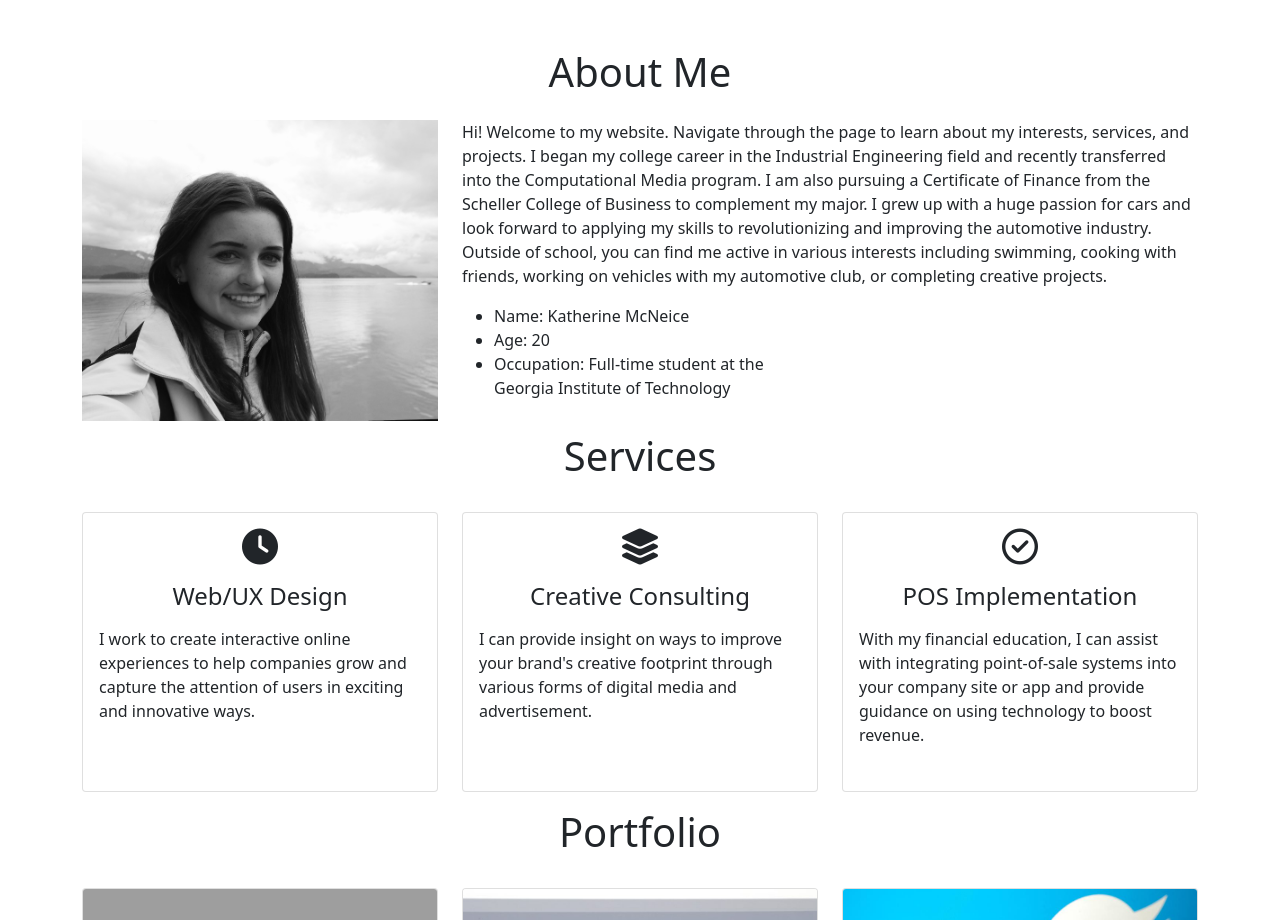
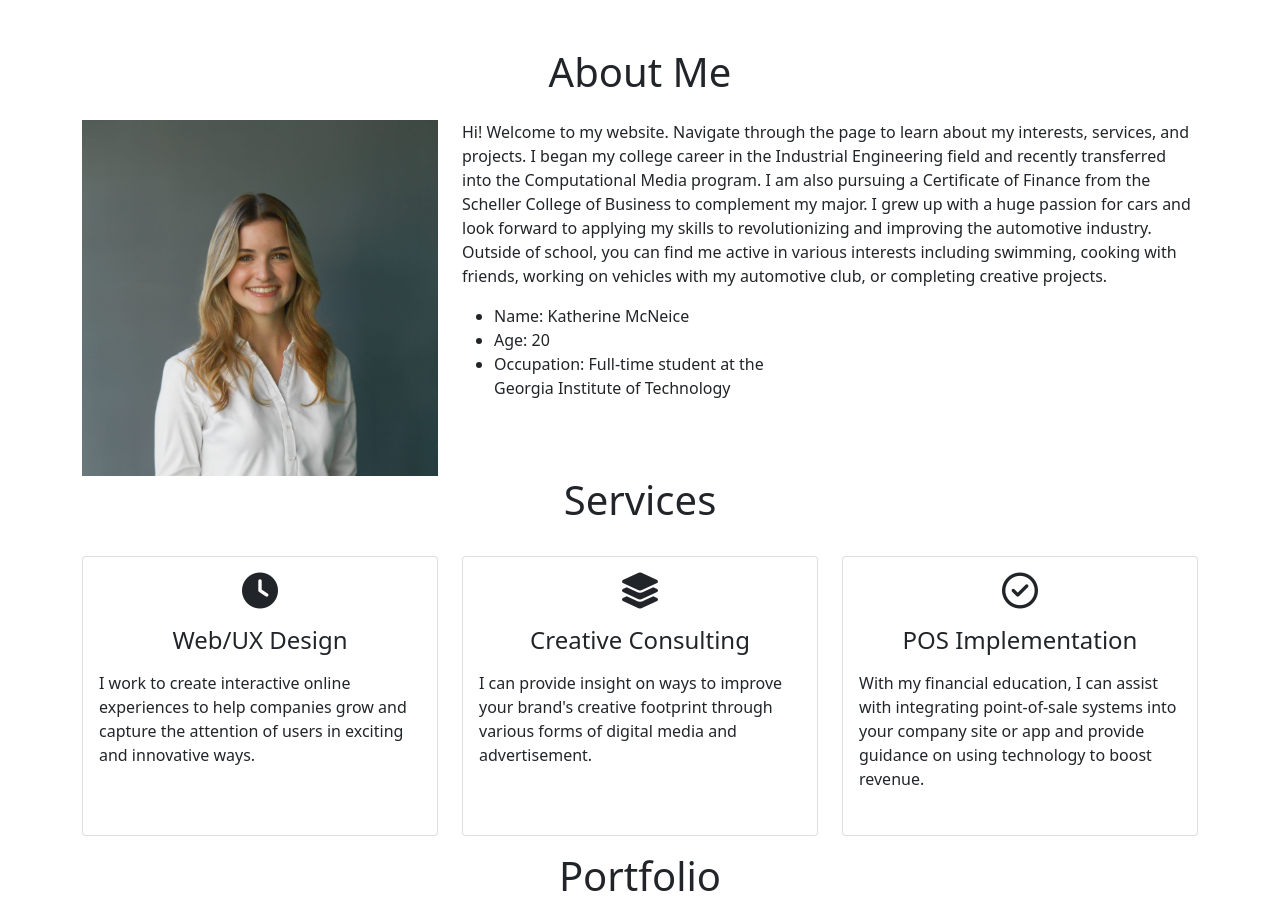
Before and after one commit to katherinem23/my-portfolio, a plain HTML site: page index.html in a window 1280 px wide. Shown: the part 800-1720 px from the top of the page. Drawn offline with nearby package versions, Linux system fonts and the light colour scheme; grey boxes are pictures that could not be loaded; files whose address does not match are found by name.

Commit message:
updated headshot

```diff
--- a/index.html
+++ b/index.html
@@ -59,7 +59,7 @@
             <h1 class="text-center">About Me</h1>
             <div class="row mt-4">
                 <div class="col-lg-4">
-                    <img src="images/KatherineProfileImage.jpg" class="imageAboutPage" alt="">
+                    <img src="images/McNeiceHeadshot.jpg" class="imageAboutPage" alt="">
                 </div>
 
                 <div class="col-lg-8">
```
